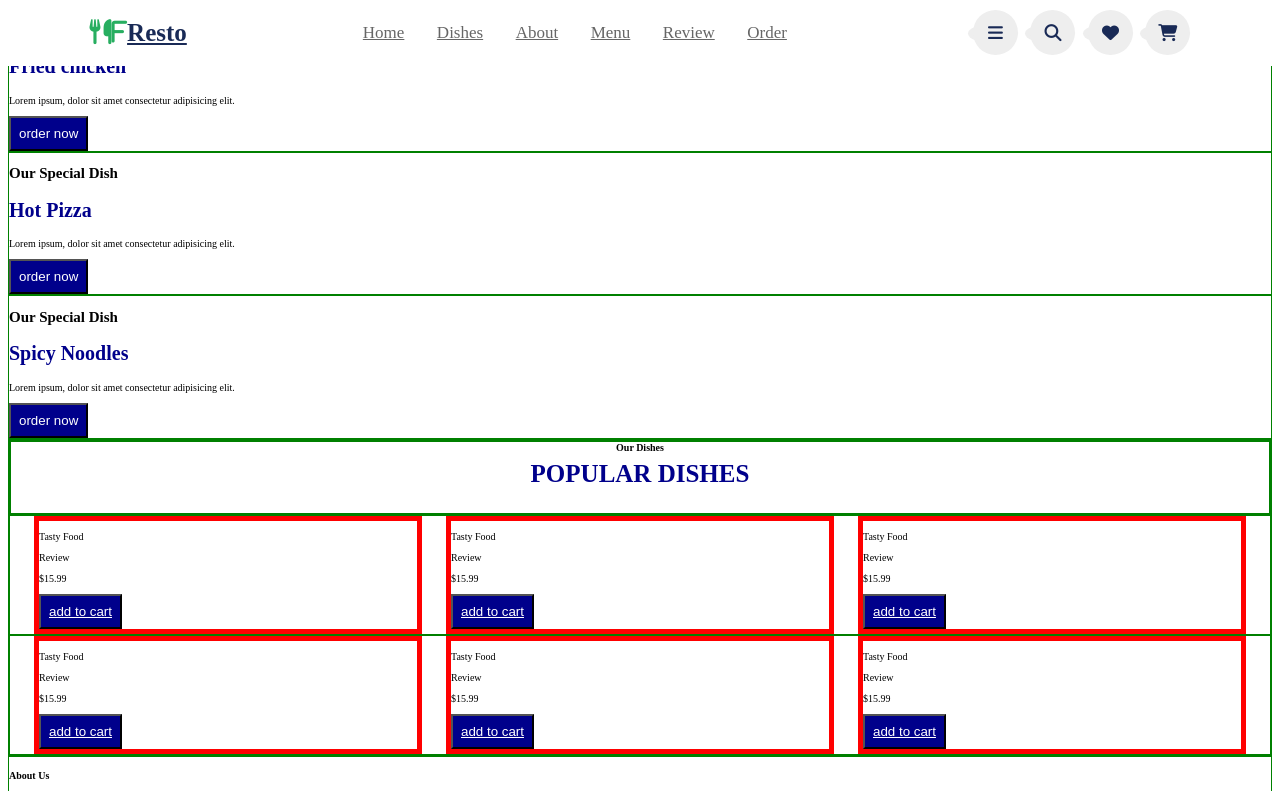
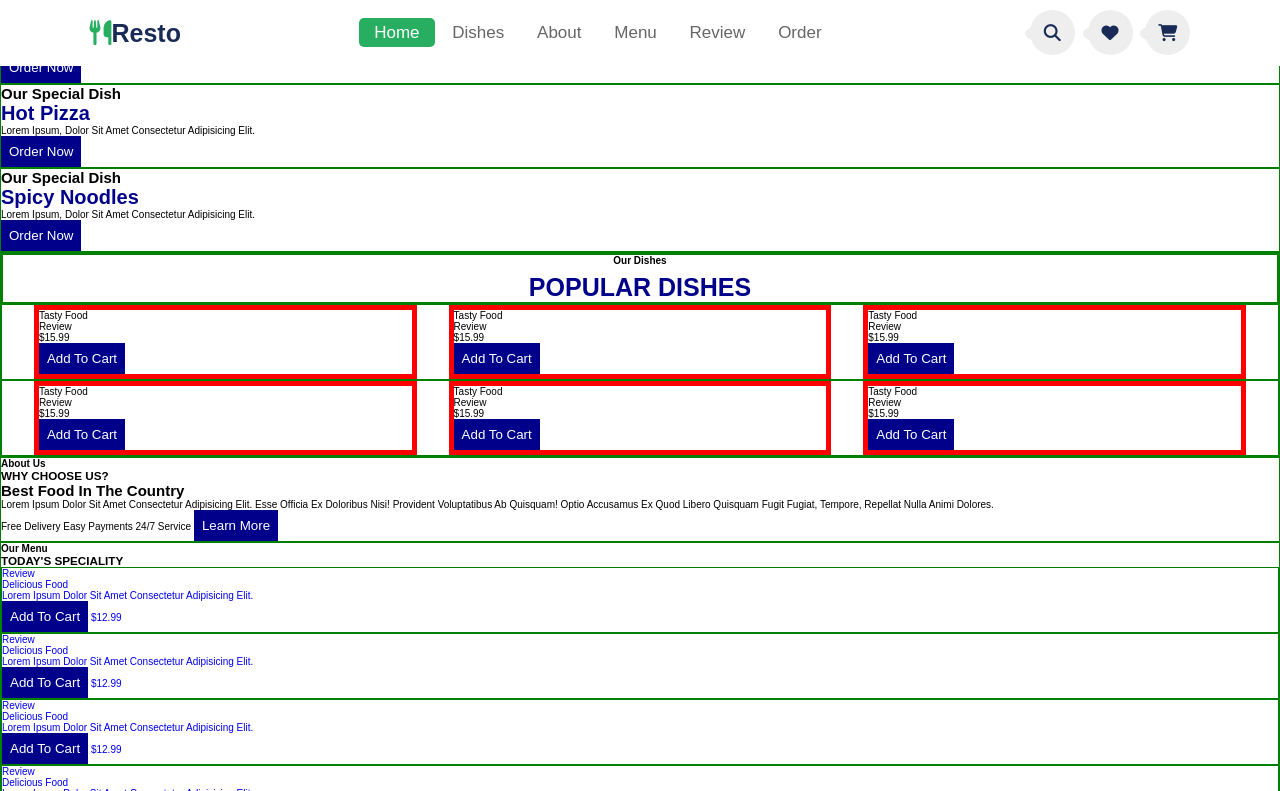
Before and after one commit to cheek-codes/restaurant, a plain HTML site: page index.html in a window 1280 px wide. Shown: the top 791 px of the page. Drawn offline with Linux system fonts and the light colour scheme.

Commit message:
bug fixed

```diff
--- a/assets/main.css
+++ b/assets/main.css
@@ -3,6 +3,18 @@
     --black:#192a56;
     --light-color:#666;
     --box-shadow:0 .5 rem 1.5rem rgba(0,0,0,.1);
+}
+
+*{
+    font-family: sans-serif;
+    margin: 0;
+    padding: 0;
+    box-sizing: border-box;
+    text-decoration: none;
+    outline: none;
+    border: none;
+    text-transform: capitalize;
+    transition: all .2s linear;
 }
 
 html{
@@ -11,8 +23,6 @@ html{
     scroll-padding-top: 5.5rem;
     scroll-behavior: smooth;
 }
-
-
 
 
 /******************************************
@@ -33,13 +43,13 @@ header{
     box-shadow: var(--box-shadow);
 }
 
-.logo{
+header .logo{
     color: var(--black);
     font-size: 2.5rem;
     font-weight: bolder;
 }
 
-.logo i{
+header .logo i{
     color: var(--green);
 }
 
@@ -185,6 +195,7 @@ media queries
     }
 }
 
+
 @media(max-width: 768px){
 
     header .icons #menu-bars{
@@ -198,12 +209,12 @@ media queries
         right: 0;
         background:  #fff;
         border-top: .1rem solid rgba(0,0,0,.2);
-        border-bottom: .1rem solid rgba(0,0,0,.2);
+        /* border-bottom: .1rem solid rgba(0,0,0,.2); */
         padding: 1rem;
         clip-path: polygon(0 0, 100% 0, 100% 0, 0 0);
     }
 
-    header .navbar .active{
+    header .navbar.active{
         clip-path: polygon(0 0, 100% 0, 100% 100%, 0% 100%);
     }
 
@@ -217,7 +228,6 @@ media queries
 }
 
 
-
 @media (max-width:991px) {
     html{
         font-size: 50%;
--- a/assets/main.js
+++ b/assets/main.js
@@ -1,6 +1,6 @@
 let menu = document.querySelector("#menu-bars")
-let navibar = document.querySelector(".navibar")
+let navbar = document.querySelector(".navbar")
 
-menu.onlcick = () => {
-    navibar.classList.toggle(".active")
+menu.onclick = () => {
+    navbar.classList.toggle("active")
 }
--- a/index.html
+++ b/index.html
@@ -17,22 +17,22 @@
 <!-- Header -->
 
     <header>
-        <a class="logo" href="#"><i class="fa-solid fa-utensils">f</i>Resto</a>
+        <a class="logo" href="#"><i class="fa-solid fa-utensils"></i>Resto</a>
 
 
 
         <nav class="navbar">
-            <a href="#home">Home</a>
-            <a href="#dishes">Dishes</a>
-            <a href="#about">About</a>
-            <a href="#menu">Menu</a>
-            <a href="#review">Review</a>
-            <a href="#order">Order</a>
+            <a href="#home" class="active">home</a>
+            <a href="#dishes">dishes</a>
+            <a href="#about">about</a>
+            <a href="#menu">menu</a>
+            <a href="#review">review</a>
+            <a href="#order">order</a>
         </nav>
 
         <div class="icons">
             <!-- menu bar -->
-            <a href="#"><i class="fa-solid fa-bars" id="bars"></i></a>
+            <a href="#"><i class="fa-solid fa-bars" id="menu-bars"></i></a>
             <!-- search -->
             <a href="#"><i class="fa-solid fa-magnifying-glass" id="search-icon"></i></a>
             <!-- likes -->
@@ -360,7 +360,7 @@
 
 
 <!-- scripts -->
-<script src="assets/main.js"></script>
+<script src="assets\main.js"></script>
 
 </body>
 </html>
```
